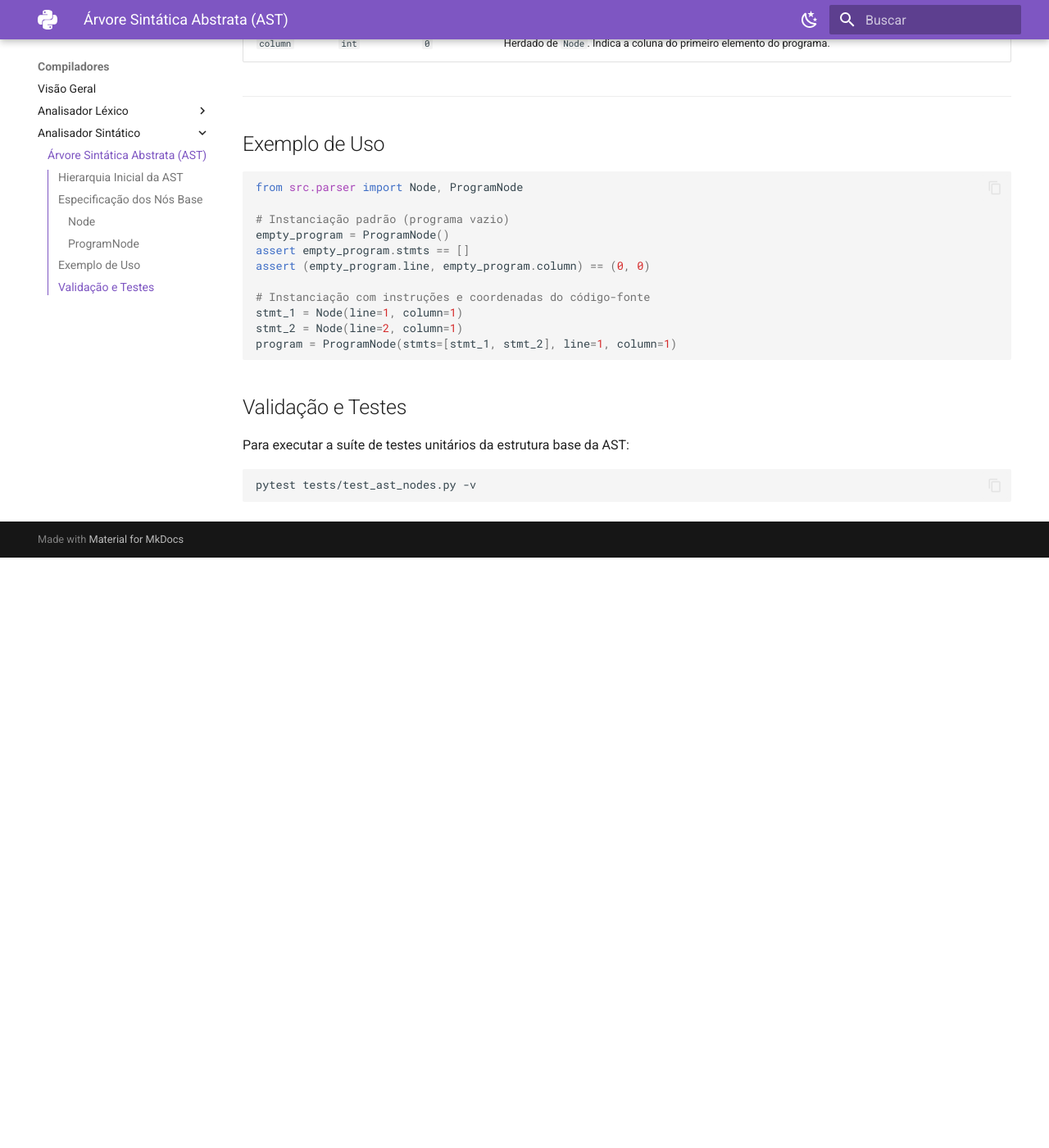
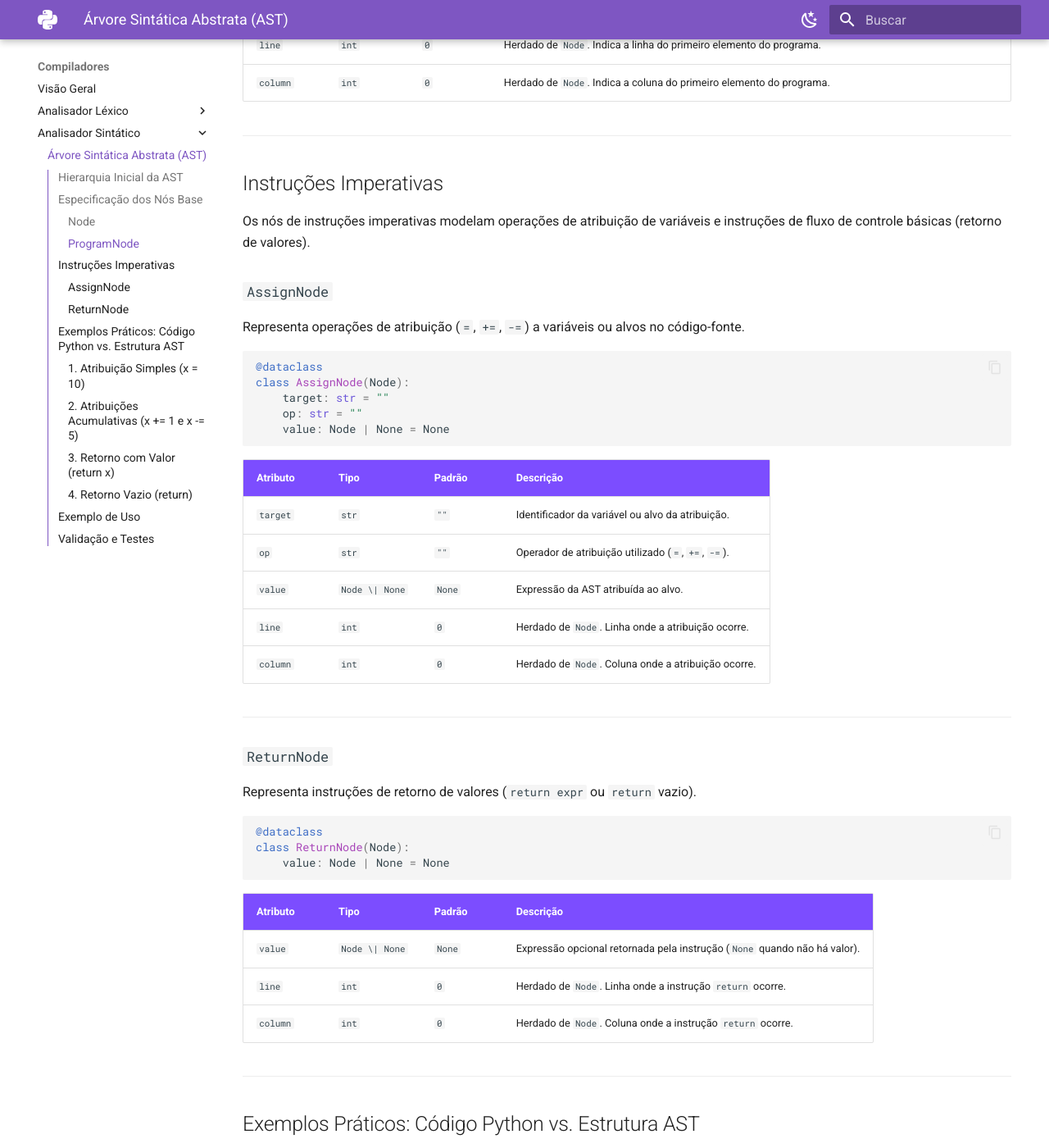
Before and after one commit to code-silva/COMPILADORES-EQUIPE-03, an MkDocs documentation site: the page built from docs/parser/ast.md, in a window 1280 px wide and 1400 px high, scrolled down 2268 px. Shown: the whole window at 82% size. Built offline with MkDocs 1.6.1 and Material for MkDocs 9.7.7, drawn with Linux system fonts in a browser that asks for light colours; before the commit the page ends 2948 px from its top, so only the background shows below that; some of the changed text lies outside the part shown.

Commit message:
Documenta as instruções imperativas (AssignNode e ReturnNode) em docs/parser/ast.md, incluindo tabelas de atributos, diagramas atualizados, exemplos práticos de mapeamento Python vs AST e exemplos de uso.

````diff
--- a/docs/parser/ast.md
+++ b/docs/parser/ast.md
@@ -8,7 +8,7 @@ Cada nó da árvore é modelado com `@dataclass` no módulo `src/parser/nodes.py
 
 ## Hierarquia Inicial da AST
 
-A infraestrutura base da AST é composta pela superclasse `Node` e pelo nó raiz `ProgramNode`, que agrupa todas as instruções (*statements*) de nível superior do programa:
+A infraestrutura base da AST é composta pela superclasse `Node`, pelo nó raiz `ProgramNode` e pelos nós de instruções imperativas (`AssignNode` e `ReturnNode`):
 
 ```mermaid
 classDiagram
@@ -19,15 +19,25 @@ classDiagram
     class ProgramNode {
         +list~Node~ stmts = []
     }
+    class AssignNode {
+        +str target = ""
+        +str op = ""
+        +Node | None value = None
+    }
+    class ReturnNode {
+        +Node | None value = None
+    }
     Node <|-- ProgramNode
+    Node <|-- AssignNode
+    Node <|-- ReturnNode
 ```
 
 Também podemos visualizar como um `ProgramNode` organiza as instruções em tempo de execução na forma de árvore:
 
 ```mermaid
 flowchart TD
-    Root["ProgramNode (line=1, column=1)"] --> S1["Stmt 1: Node (line=1, column=1)"]
-    Root --> S2["Stmt 2: Node (line=2, column=1)"]
+    Root["ProgramNode (line=1, column=1)"] --> S1["AssignNode: x = 10 (line=1, column=1)"]
+    Root --> S2["ReturnNode: return x (line=2, column=1)"]
     Root --> SN["Stmt N: Node (...)"]
 ```
 
@@ -53,7 +63,7 @@ class Node:
 
 !!! info "Por que `kw_only=True` na classe base?"
     Em Python, `dataclasses` padrão não permitem que subclasses declarem atributos obrigatórios (sem valor padrão) após atributos herdados que já possuem valor padrão (`line: int = 0` e `column: int = 0`).
-    Ao declarar `@dataclass(kw_only=True)` em `Node`, `line` e `column` tornam-se parâmetros exclusivamente nomeados (*keyword-only*), permitindo que qualquer subclasse (como `ProgramNode` ou nós de expressões e instruções) defina livremente atributos posicionais ou com valor padrão sem conflito na ordem de argumentos do `__init__`.
+    Ao declarar `@dataclass(kw_only=True)` em `Node`, `line` e `column` tornam-se parâmetros exclusivamente nomeados (*keyword-only*), permitindo que qualquer subclasse (como `ProgramNode`, `AssignNode`, `ReturnNode` ou nós de expressões e instruções) defina livremente atributos posicionais ou com valor padrão sem conflito na ordem de argumentos do `__init__`.
 
 ---
 
@@ -75,20 +85,144 @@ class ProgramNode(Node):
 
 ---
 
+## Instruções Imperativas
+
+Os nós de instruções imperativas modelam operações de atribuição de variáveis e instruções de fluxo de controle básicas (retorno de valores).
+
+### `AssignNode`
+
+Representa operações de atribuição (`=`, `+=`, `-=`) a variáveis ou alvos no código-fonte.
+
+```python
+@dataclass
+class AssignNode(Node):
+    target: str = ""
+    op: str = ""
+    value: Node | None = None
+```
+
+| Atributo | Tipo | Padrão | Descrição |
+| :--- | :--- | :--- | :--- |
+| `target` | `str` | `""` | Identificador da variável ou alvo da atribuição. |
+| `op` | `str` | `""` | Operador de atribuição utilizado (`=`, `+=`, `-=`). |
+| `value` | `Node \| None` | `None` | Expressão da AST atribuída ao alvo. |
+| `line` | `int` | `0` | Herdado de `Node`. Linha onde a atribuição ocorre. |
+| `column` | `int` | `0` | Herdado de `Node`. Coluna onde a atribuição ocorre. |
+
+---
+
+### `ReturnNode`
+
+Representa instruções de retorno de valores (`return expr` ou `return` vazio).
+
+```python
+@dataclass
+class ReturnNode(Node):
+    value: Node | None = None
+```
+
+| Atributo | Tipo | Padrão | Descrição |
+| :--- | :--- | :--- | :--- |
+| `value` | `Node \| None` | `None` | Expressão opcional retornada pela instrução (`None` quando não há valor). |
+| `line` | `int` | `0` | Herdado de `Node`. Linha onde a instrução `return` ocorre. |
+| `column` | `int` | `0` | Herdado de `Node`. Coluna onde a instrução `return` ocorre. |
+
+---
+
+## Exemplos Práticos: Código Python vs. Estrutura AST
+
+Abaixo estão exemplos práticos demonstrando como o código Python para instruções imperativas é mapeado para a estrutura da AST:
+
+### 1. Atribuição Simples (`x = 10`)
+* **Código Python:**
+  ```python
+  x = 10
+  ```
+* **Representação na AST:**
+  ```python
+  AssignNode(
+      target="x",
+      op="=",
+      value=LiteralNode(value=10),
+      line=1,
+      column=1
+  )
+  ```
+
+### 2. Atribuições Acumulativas (`x += 1` e `x -= 5`)
+* **Código Python:**
+  ```python
+  x += 1
+  x -= 5
+  ```
+* **Representação na AST:**
+  ```python
+  # x += 1
+  AssignNode(
+      target="x",
+      op="+=",
+      value=LiteralNode(value=1),
+      line=1,
+      column=1
+  )
+
+  # x -= 5
+  AssignNode(
+      target="x",
+      op="-=",
+      value=LiteralNode(value=5),
+      line=2,
+      column=1
+  )
+  ```
+
+### 3. Retorno com Valor (`return x`)
+* **Código Python:**
+  ```python
+  return x
+  ```
+* **Representação na AST:**
+  ```python
+  ReturnNode(
+      value=IdentifierNode(name="x"),
+      line=1,
+      column=1
+  )
+  ```
+
+### 4. Retorno Vazio (`return`)
+* **Código Python:**
+  ```python
+  return
+  ```
+* **Representação na AST:**
+  ```python
+  ReturnNode(
+      value=None,
+      line=1,
+      column=1
+  )
+  ```
+
+---
+
 ## Exemplo de Uso
 
 ```python
-from src.parser import Node, ProgramNode
+from src.parser import AssignNode, Node, ProgramNode, ReturnNode
 
 # Instanciação padrão (programa vazio)
 empty_program = ProgramNode()
 assert empty_program.stmts == []
 assert (empty_program.line, empty_program.column) == (0, 0)
 
-# Instanciação com instruções e coordenadas do código-fonte
-stmt_1 = Node(line=1, column=1)
-stmt_2 = Node(line=2, column=1)
-program = ProgramNode(stmts=[stmt_1, stmt_2], line=1, column=1)
+# Instanciação de nós de atribuição e retorno
+assign_stmt = AssignNode(target="x", op="=", line=1, column=1)
+return_stmt = ReturnNode(line=2, column=1)
+
+# Composição do programa no ProgramNode
+program = ProgramNode(stmts=[assign_stmt, return_stmt], line=1, column=1)
+assert len(program.stmts) == 2
 ```
 
 ## Validação e Testes
````
